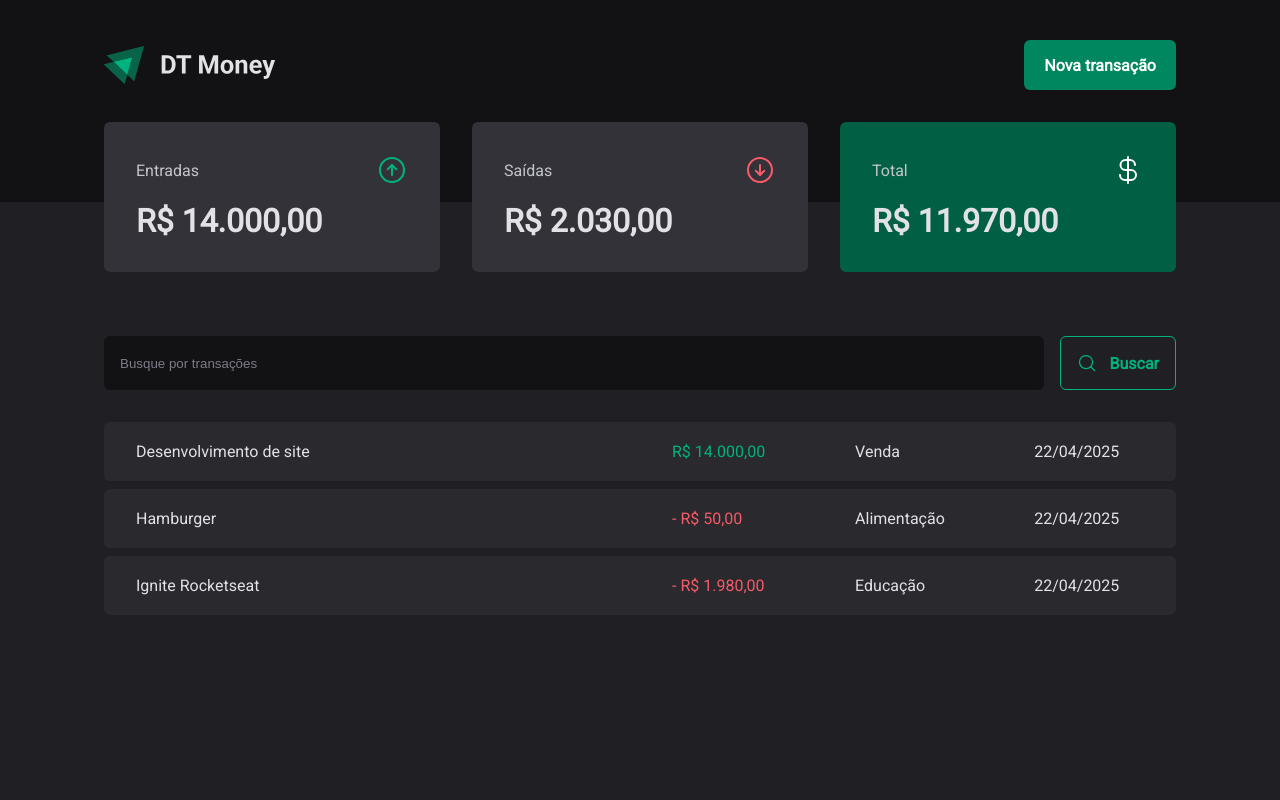
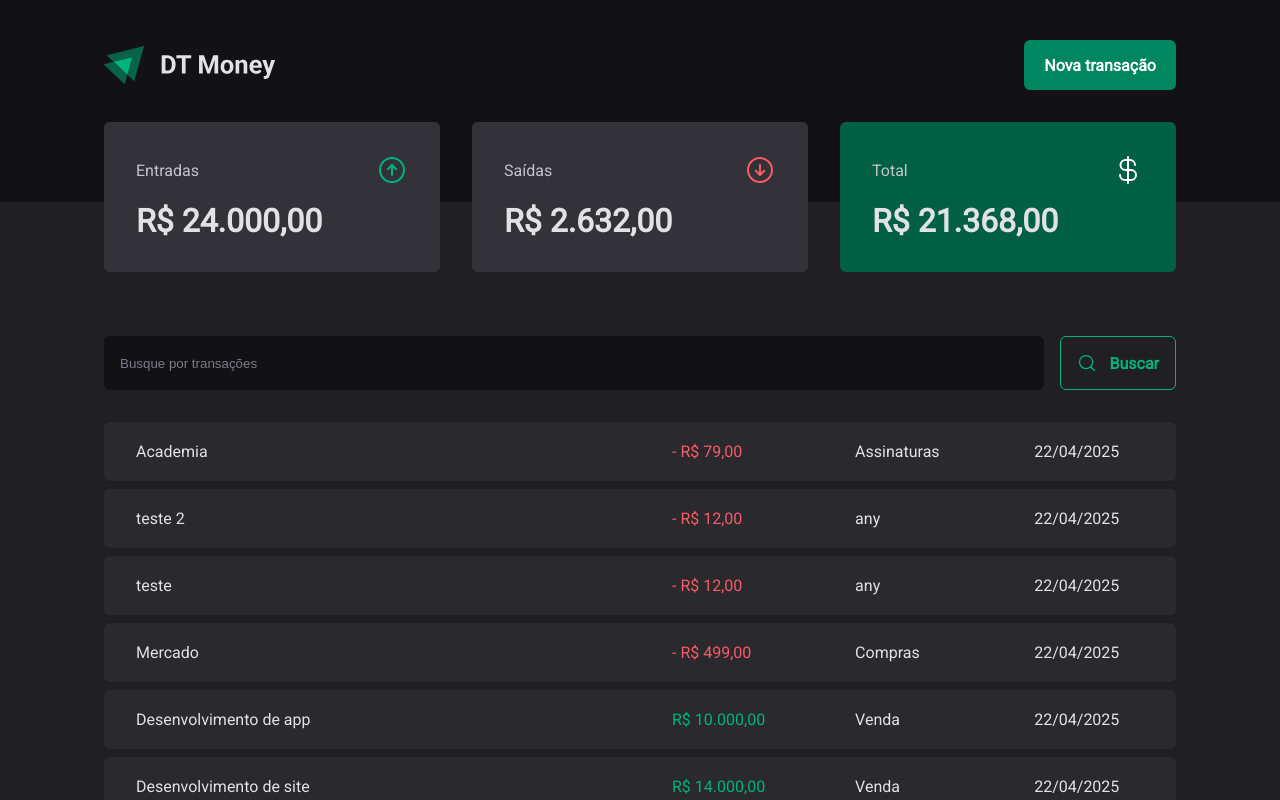
Before and after one commit to WagnerReis/dt-money, a React (Vite) app: page / in a window 1280 px wide. Shown: the top 800 px of the page. Built offline with nearby package versions, Linux system fonts and the light colour scheme; data requests are answered from the project's data file.

Commit message:
feat(transactions): add create transaction functionality

```diff
--- a/server.json
+++ b/server.json
@@ -23,6 +23,46 @@
       "category": "Educação",
       "price": 1980,
       "createdAt": "2025-04-22T07:48:31.486Z"
+    },
+    {
+      "description": "Desenvolvimento de app",
+      "price": 10000,
+      "category": "Venda",
+      "type": "income",
+      "createdAt": "2025-04-22T14:10:50.190Z",
+      "id": 4
+    },
+    {
+      "description": "Mercado",
+      "price": 499,
+      "category": "Compras",
+      "type": "outcome",
+      "createdAt": "2025-04-22T14:21:00.156Z",
+      "id": 5
+    },
+    {
+      "description": "teste",
+      "price": 12,
+      "category": "any",
+      "type": "outcome",
+      "createdAt": "2025-04-22T14:22:18.962Z",
+      "id": 6
+    },
+    {
+      "description": "teste 2",
+      "price": 12,
+      "category": "any",
+      "type": "outcome",
+      "createdAt": "2025-04-22T14:23:15.416Z",
+      "id": 7
+    },
+    {
+      "description": "Academia",
+      "price": 79,
+      "category": "Assinaturas",
+      "type": "outcome",
+      "createdAt": "2025-04-22T14:28:28.581Z",
+      "id": 8
     }
   ]
 }
--- a/src/components/NewTransactionModal/index.tsx
+++ b/src/components/NewTransactionModal/index.tsx
@@ -10,6 +10,7 @@ import {
 import { ArrowCircleDown, ArrowCircleUp, X } from "phosphor-react";
 import { Controller, useForm } from "react-hook-form";
 import { zodResolver } from "@hookform/resolvers/zod";
+import { useTransactions } from "../../hooks/useTransactions";
 
 const newTransactionFormSchema = z.object({
   description: z.string(),
@@ -25,6 +26,7 @@ export function NewTransactionModal() {
     control,
     register,
     handleSubmit,
+    reset,
     formState: { isSubmitting },
   } = useForm<NewTransactionFormInputs>({
     resolver: zodResolver(newTransactionFormSchema),
@@ -33,9 +35,14 @@ export function NewTransactionModal() {
     },
   });
 
+  const { createTransaction } = useTransactions();
+
   async function handleCreateNewTransaction(data: NewTransactionFormInputs) {
-    await new Promise((resolve) => setTimeout(resolve, 2000));
-    console.log(data);
+    const { description, price, category, type } = data;
+
+    await createTransaction({ description, price, category, type });
+
+    reset();
   }
 
   return (
--- a/src/contexts/TransactionsContext.tsx
+++ b/src/contexts/TransactionsContext.tsx
@@ -10,9 +10,12 @@ interface Transaction {
   createdAt: string;
 }
 
+type CreateTransactionInput = Omit<Transaction, "id" | "createdAt">;
+
 interface TransactionContextType {
   transactions: Transaction[];
   fetchTransactions: (query?: string) => Promise<void>;
+  createTransaction: (data: CreateTransactionInput) => Promise<void>;
 }
 
 export const TransactionsContext = createContext({} as TransactionContextType);
@@ -26,10 +29,24 @@ export function TransactionProvider({ children }: TransactionProviderProps) {
 
   async function fetchTransactions(query?: string) {
     const response = await api.get("/transactions", {
-      params: { q: query },
+      params: { q: query, _sort: "createdAt", _order: "desc" },
     });
 
     setTransactions(response.data);
+  }
+
+  async function createTransaction(data: CreateTransactionInput) {
+    const { description, price, category, type } = data;
+
+    const response = await api.post("/transactions", {
+      description,
+      price,
+      category,
+      type,
+      createdAt: new Date(),
+    });
+
+    setTransactions((state) => [response.data, ...state]);
   }
 
   useEffect(() => {
@@ -37,7 +54,9 @@ export function TransactionProvider({ children }: TransactionProviderProps) {
   }, []);
 
   return (
-    <TransactionsContext.Provider value={{ transactions, fetchTransactions }}>
+    <TransactionsContext.Provider
+      value={{ transactions, fetchTransactions, createTransaction }}
+    >
       {children}
     </TransactionsContext.Provider>
   );
```
